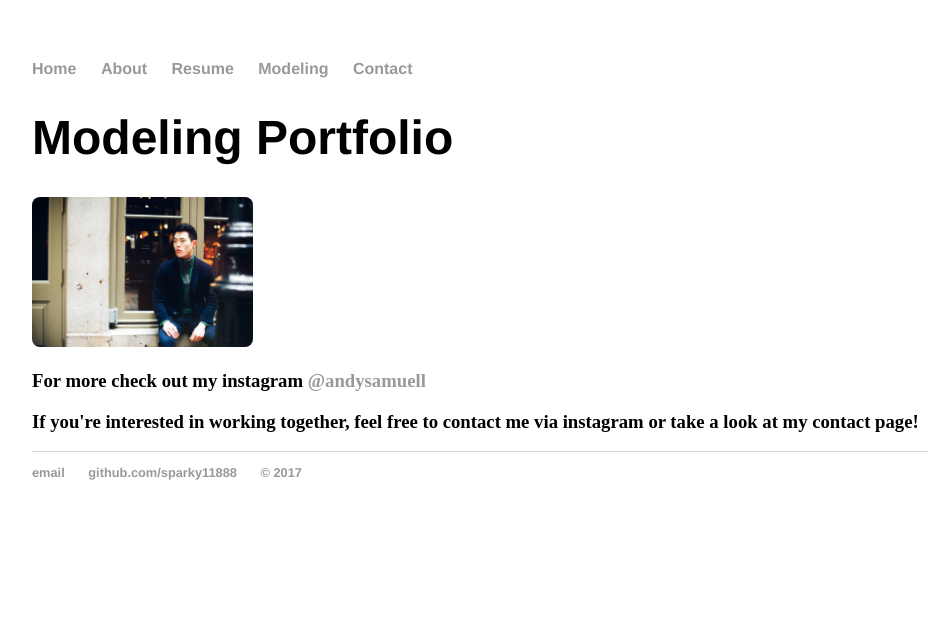
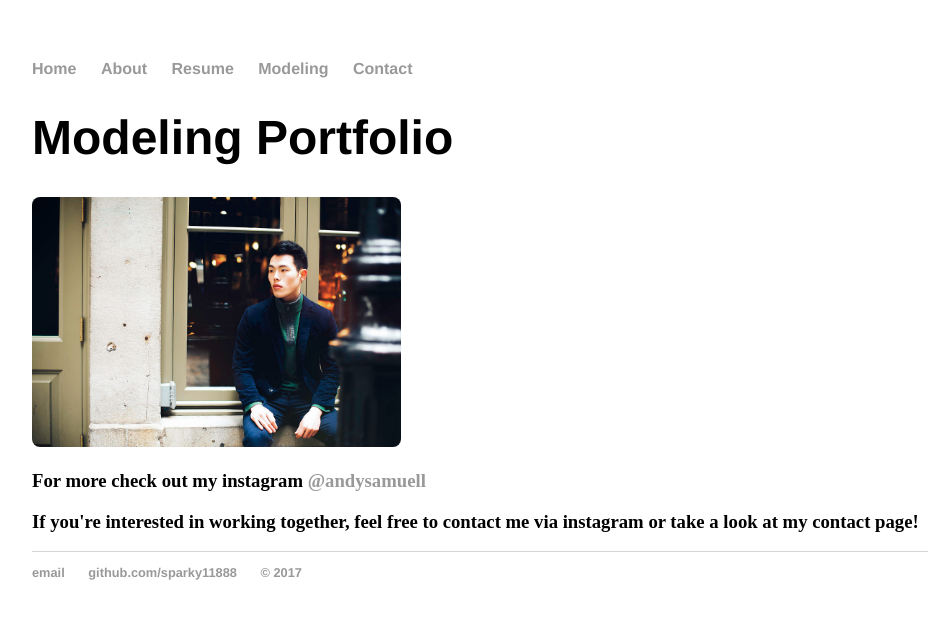
Before and after one commit to sparky11888/andysamuell, a Jekyll site: the page built from modeling/index.html, in a window 1280 px wide. Shown: the top 619 px of the page, without its empty margins (160-1109 px from the left). Built offline with Jekyll 4.4.1, drawn with Linux system fonts in a browser that asks for light colours.

Commit message:
Edited modeling page

```diff
--- a/modeling/index.html
+++ b/modeling/index.html
@@ -6,7 +6,7 @@
 	<h1>Modeling Portfolio</h1>
 	{% for image in site.static_files %}
 		{% if image.path contains 'img/model/' %}
-			<img style="height:150px;" src="{{ site.baseurl }}{{ image.path }}" alt="model image" />
+			<img style="height:250px;" src="{{ site.baseurl }}{{ image.path }}" alt="model image" />
 		{% endif %}
 	{% endfor %}
 	<h3>For more check out my instagram <a href="https://www.instagram.com/andysamuell" alt="link to instagram account">@andysamuell</a></h3>
```
Also changed, not shown: img/model/model8.jpg, 3 other files.
